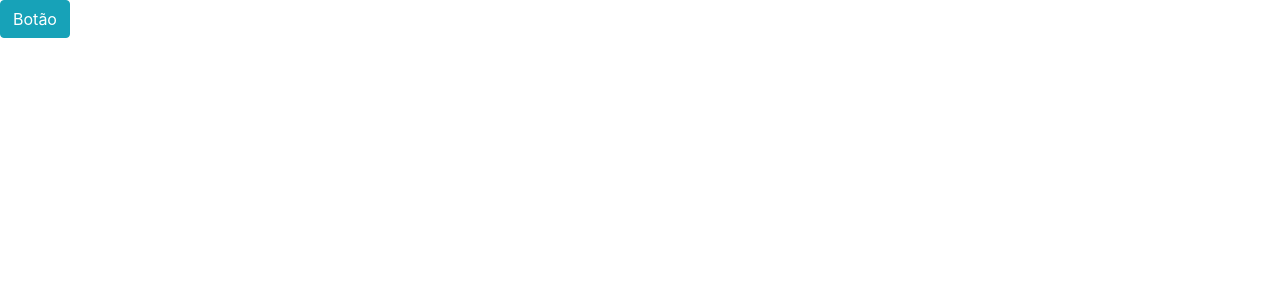
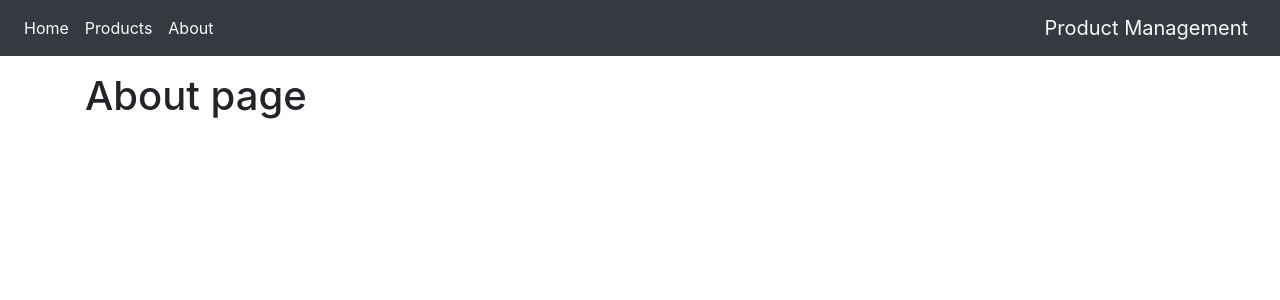
Before and after one commit to ZamurVedovatto/geranciador-produtos-react, a React (Create React App) app: page /about in a window 1280 px wide. Shown: the top 300 px of the page. Built offline with nearby package versions, Linux system fonts and the light colour scheme.

Commit message:
first route configuration

```diff
--- a/package.json
+++ b/package.json
@@ -3,8 +3,10 @@
   "version": "0.1.0",
   "private": true,
   "dependencies": {
+    "bootstrap": "^4.3.1",
     "react": "^16.8.6",
     "react-dom": "^16.8.6",
+    "react-router-dom": "^5.0.1",
     "react-scripts": "3.0.1"
   },
   "scripts": {
--- /dev/null
+++ b/src/About.js
@@ -0,0 +1,9 @@
+import React, { Component } from 'react'
+
+class About extends Component {
+  render () {
+    return <h1>About page</h1>
+  }
+}
+
+export default About
--- a/src/App.js
+++ b/src/App.js
@@ -1,10 +1,37 @@
-import React from 'react'
+import React from 'react';
+import {
+  BrowserRouter as Router,
+  Route,
+  Link
+} from 'react-router-dom'
+
+import Home from './Home'
+import About from './About'
 
 function App() {
   return (
-    <div className="App">
-      <button className="btn btn-info">Botão</button>
-    </div>
+    <Router>
+      <div>
+        <nav className="navbar navbar-expand-lg navbar-light bg-dark d-flex flex-row-reverse">
+          <a className="navbar-brand text-light" href="/">Product Management</a>
+          <ul className="navbar-nav mr-auto">
+            <li className="nav-item">
+              <Link className="nav-link text-light" to="/">Home</Link>
+            </li>
+            <li className="nav-item">
+              <Link className="nav-link text-light" to="/">Products</Link>
+            </li>
+            <li className="nav-item">
+              <Link className="nav-link text-light" to="/about">About</Link>
+            </li>
+          </ul>
+        </nav>
+        <div className="container mt-3">
+          <Route exact path='/' component={Home} />
+          <Route exact path='/about' component={About} />
+        </div>
+      </div>
+    </Router>
   );
 }
 
--- /dev/null
+++ b/src/Home.js
@@ -0,0 +1,9 @@
+import React, { Component } from 'react'
+
+class Home extends Component {
+  render () {
+    return <h1>Welcome to my React App</h1>
+  }
+}
+
+export default Home
```
Also changed, not shown: 2 other files (tests, documents, lock files or other folders).
